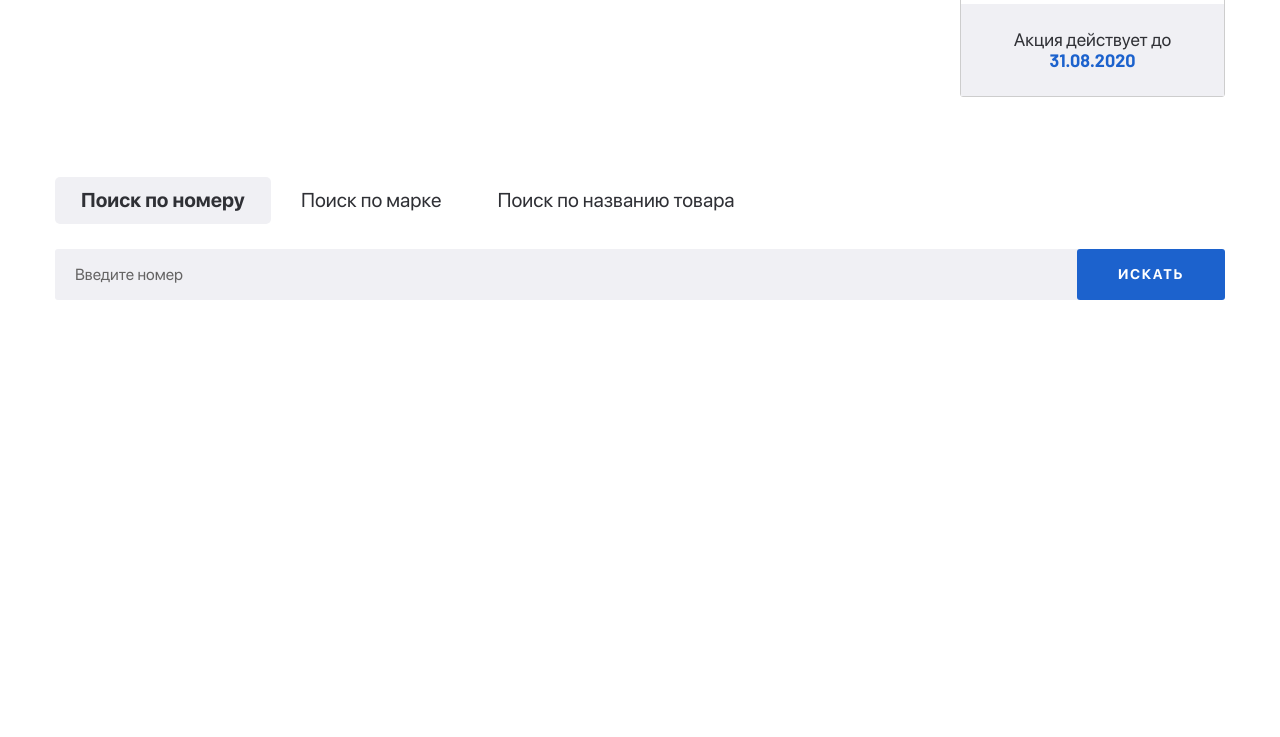
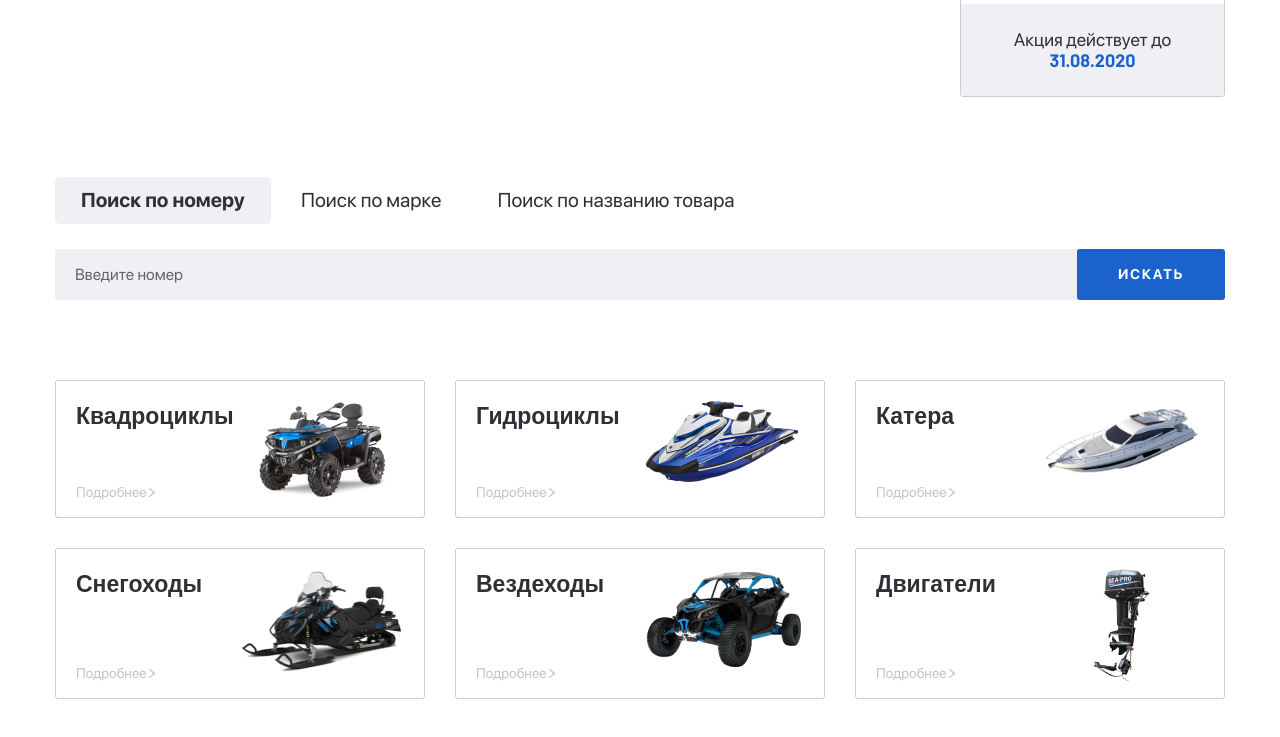
Before and after one commit to SergeyShynkarenko/gidrotsikly, a website: page app/index.html in a window 1280 px wide. Shown: the part 729-1466 px from the top of the page. Before the commit the page ends 1109 px from the top, so only its background shows below. Drawn offline with Linux system fonts and the light colour scheme; files whose address does not match are found by name.

Commit message:
add categories section

```diff
--- a/app/index.html
+++ b/app/index.html
@@ -148,7 +148,7 @@
 		</div>
 	</section>
 
-	<section class="serch page-section">
+	<div class="serch page-section">
 		<div class="container">
 			<div class="search__inner">
 
@@ -183,6 +183,75 @@
 				</div>
 			</div>
 		</div>
+	</div>
+
+	<section class="categories page-section">
+		<div class="container">
+			<div class="categories__inner">
+
+				<a class="categories__item" href="#">
+					<div class="categories__item-info">
+						<h4 class="categories__item-title">Квадроциклы</h4>
+						<p class="categories__item-text">Подробнее</p>
+					</div>
+					<div class="categories__item-img">
+						<img src="images/dest/categories-1.png" alt="">
+					</div>
+
+				</a>
+
+				<a class="categories__item" href="#">
+					<div class="categories__item-info">
+						<h4 class="categories__item-title">Гидроциклы</h4>
+						<p class="categories__item-text">Подробнее</p>
+					</div>
+					<div class="categories__item-img">
+						<img src="images/dest/categories-2.png" alt="">
+					</div>
+				</a>
+
+				<a class="categories__item" href="#">
+					<div class="categories__item-info">
+						<h4 class="categories__item-title">Катера</h4>
+						<p class="categories__item-text">Подробнее</p>
+					</div>
+					<div class="categories__item-img">
+						<img src="images/dest/categories-3.png" alt="">
+					</div>
+				</a>
+
+				<a class="categories__item" href="#">
+					<div class="categories__item-info">
+						<h4 class="categories__item-title">Снегоходы</h4>
+						<p class="categories__item-text">Подробнее</p>
+					</div>
+					<div class="categories__item-img">
+						<img src="images/dest/categories-4.png" alt="">
+					</div>
+				</a>
+
+				<a class="categories__item" href="#">
+					<div class="categories__item-info">
+						<h4 class="categories__item-title">Вездеходы</h4>
+						<p class="categories__item-text">Подробнее</p>
+					</div>
+					<div class="categories__item-img">
+						<img src="images/dest/categories-5.png" alt="">
+					</div>
+				</a>
+
+				<a class="categories__item" href="#">
+					<div class="categories__item-info">
+						<h4 class="categories__item-title">Двигатели</h4>
+						<p class="categories__item-text">Подробнее</p>
+					</div>
+					<div class="categories__item-img">
+						<img src="images/dest/categories-6.png" alt="">
+					</div>
+				</a>
+
+			</div>
+		</div>
 	</section>
 
 	<script src="js/app.min.js"></script>
--- /dev/null
+++ b/app/scss/_categories.scss
@@ -0,0 +1,53 @@
+.categories {
+	&__inner {
+		display: flex;
+		justify-content: space-between;
+		flex-wrap: wrap;
+	}
+	&__item {
+		margin-bottom: 30px;
+		border: 1px solid #CDCDCD;
+		border-radius: 3px;
+		width: 370px;
+		display: flex;
+		justify-content: space-between;
+		padding: 20px 20px 16px;
+		transition: all .3s;
+		&:hover {
+			box-shadow: 3px 3px 20px rgba(50, 50, 50, 0.25);
+		}
+		&:hover &-title {
+			color: #1C62CD;
+		}
+		&-info {
+			width: 50%;
+			display: flex;
+			flex-direction: column;
+			justify-content: space-between;
+		}
+		&-title {
+			font-family: 'Barlow', sans-serif;
+			font-weight: 700;
+			font-size: 23px;
+			line-height: 28px;
+			transition: all .3s;
+		}
+		&-text {
+			font-size: 14px;
+			line-height: 17px;
+			color: #C4C4C4;
+			&::after {
+				content: url('../images/dest/link-arrow.svg');
+				padding-left: 2px;
+			}
+		}
+		&-img {
+			width: 50%;
+			text-align: center;
+			img {
+				max-width: 100%;
+			}
+		}
+
+	}
+}
--- a/app/scss/main.scss
+++ b/app/scss/main.scss
@@ -2,4 +2,5 @@
 @import 'header';
 @import 'banner-section';
 @import 'search';
+@import 'categories';
 // CUSTOM USER STYLES & IMPORTS
```
Also changed, not shown: app/css/app.min.css, app/images/dest/categories-1.png (added), app/images/dest/categories-2.png (added), app/images/dest/categories-3.png (added), app/images/dest/categories-4.png (added), app/images/dest/categories-5.png (added), app/images/dest/categories-6.png (added), app/images/dest/link-arrow.svg (added), app/images/src/categories-1.png (added), app/images/src/categories-2.png (added), app/images/src/categories-3.png (added), app/images/src/categories-4.png (added), app/images/src/categories-5.png (added), app/images/src/categories-6.png (added), 1 more files.
